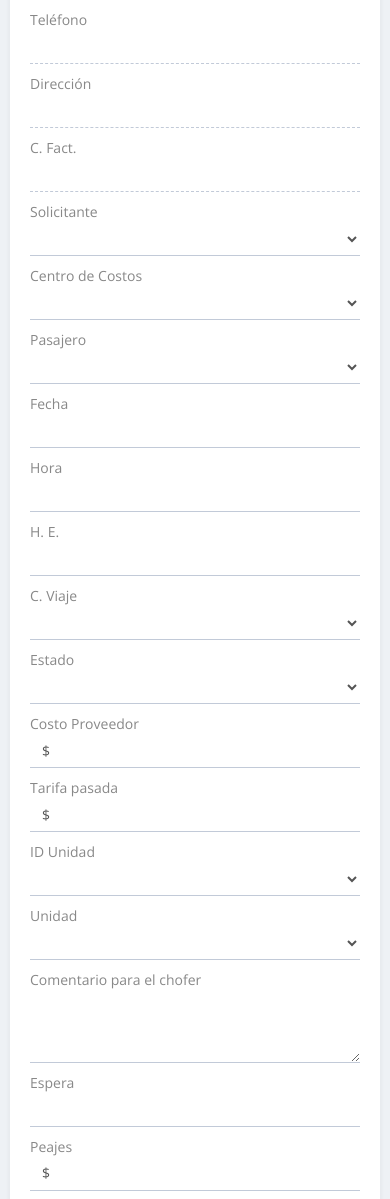
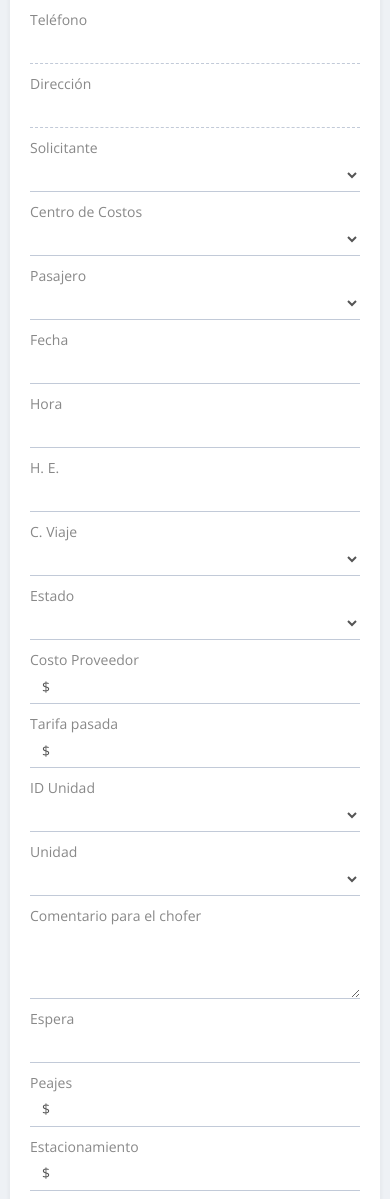
Before and after one commit to GGalcubo/reservas, a Django app: template templates/sistema/viaje.html in a window 390 px wide. Shown: the part 413-1612 px from the top of the page. Run offline with Django 3.2, Linux system fonts and the light colour scheme; the template is opened without the code that fills it, so the values that code supplies are empty; some libraries are stand-ins or nearby versions.

Commit message:
pequeños ajustes

```diff
--- a/templates/sistema/viaje.html
+++ b/templates/sistema/viaje.html
@@ -96,18 +96,18 @@
                                                 <label>Teléfono</label>
                                             </div>
                                         </div>
-                                        <div class="col-md-3">
+                                        <div class="col-md-4">
                                             <div class="form-group form-md-line-input">
                                                 <input type="text" class="form-control" id="cliente_direccion" value="" readonly>
                                                 <label>Dirección</label>
                                             </div>
                                         </div>
-                                        <div class="col-md-1">
+                                        <!--<div class="col-md-1">
                                             <div class="form-group form-md-line-input">
                                                 <input type="text" class="form-control" id="cliente_factura" value="" name="cliente_factura" readonly>
                                                 <label>C. Fact.</label>
                                             </div>
-                                        </div>
+                                        </div>-->
                                     </div>
                                     <div class="row">
                                         <div class="col-md-7">
@@ -254,7 +254,7 @@
                                     <div class="row">
                                         <div class="col-md-2">
                                             <div class="form-group form-md-line-input">
-                                                <input type="text" class="form-control" id="espera" value="{{ viaje.espera }}" name="espera">
+                                                <input type="text" class="form-control" id="espera" value="{{ viaje.espera|default_if_none:"" }}" name="espera">
                                                 <label>Espera</label>
                                             </div>
                                         </div>
@@ -960,6 +960,8 @@
                 break;
         }
 
+        if(provincia_id != '' && localidad_select_id != ''){
+
             var url = "/sistema/cargarLocalidadByProvincia/";
             var param = {};
             param.provincia_id = provincia_id;
@@ -973,6 +975,7 @@
                     $('#' + html_to_change).html(data);
                 }
             });
+        }
     }
 
     function agregarTramo(){
@@ -1034,7 +1037,13 @@
             dateFormat: 'dd/mm/yy',
             // todayBtn: true,
             todayHighlight: true,
-            autoclose: true
+            autoclose: true,
+            beforeShow: function() {
+                setTimeout(function(){
+                    $('.ui-datepicker').css('z-index', 99999999999999);
+                }, 0);
+            }
+
         });
 
         if(es_nuevo == '1'){
@@ -1119,6 +1128,7 @@
                 mostrarMsgValidacion("El campo categoria viaje es obligatorio.");
                 return false;
             }
+            if(es_nuevo != '1'){
                 if ($("#unidad_id").val() == ""){
                     mostrarMsgValidacion("El campo unidad id es obligatorio.");
                     return false;
@@ -1126,6 +1136,7 @@
                 if ($("#unidad_identificacion").val() == ""){
                     mostrarMsgValidacion("El campo unidad identificacion es obligatorio.");
                     return false;
+                }
             }
             if ($("#estado").val() == ""){
                 mostrarMsgValidacion("El campo estado es obligatorio.");
```
Also changed, not shown: sistema/views.py (+8 -4 lines). Lines whose indentation alone changed are shown as unchanged.
